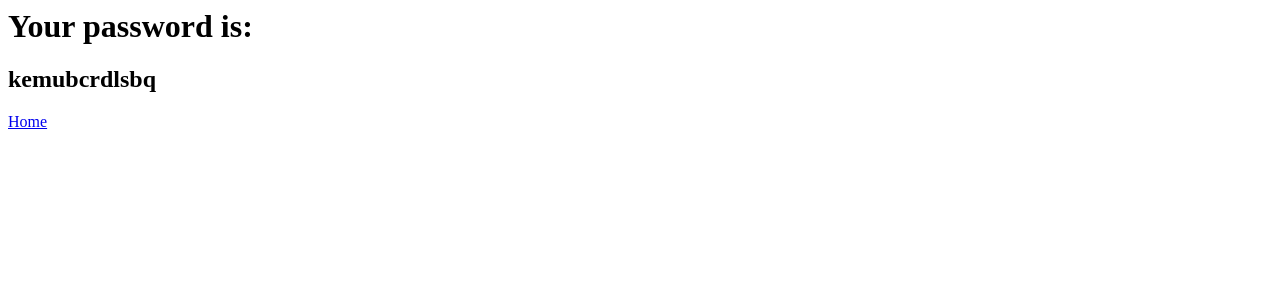
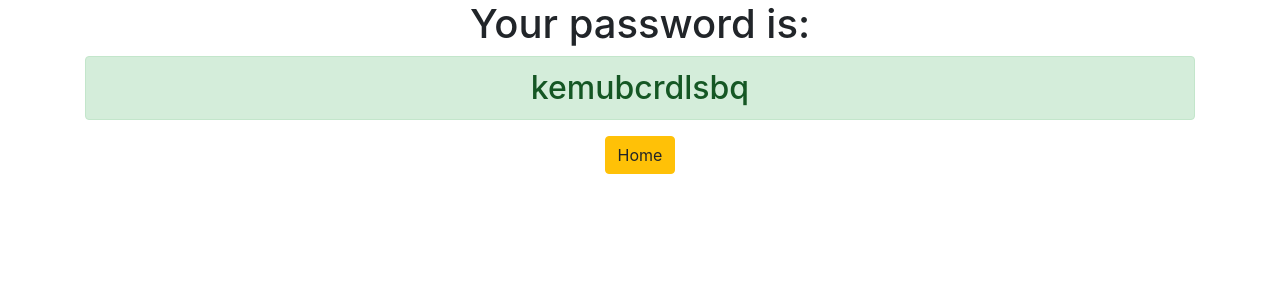
Before and after one commit to umichAxelintheloop/NextGenerator, a Django app: page /genPassword/ in a window 1280 px wide. Shown: the top 300 px of the page. Run offline with Django 5.2, Linux system fonts and the light colour scheme.

Commit message:
Adding customization to buttons and centering web-page

```diff
--- a/NextGenerator/gen/templates/gen/password.html
+++ b/NextGenerator/gen/templates/gen/password.html
@@ -1,3 +1,9 @@
-<h1>Your password is:</h1>
-<h2>{{ password }}</h2>
-<a href="{% url 'home' %}">Home</a>
+<link rel="stylesheet" href="https://cdn.jsdelivr.net/npm/bootstrap@4.4.1/dist/css/bootstrap.min.css" integrity="sha384-Vkoo8x4CGsO3+Hhxv8T/Q5PaXtkKtu6ug5TOeNV6gBiFeWPGFN9MuhOf23Q9Ifjh" crossorigin="anonymous">
+
+<div class="container text-center">
+
+    <h1>Your password is:</h1>
+    <h2 class="alert alert-success">{{ password }}</h2>
+    <a href="{% url 'home' %}" class="btn btn-warning">Home</a>
+
+</div>
```
Also changed, not shown: NextGenerator/gen/templates/gen/home.html (+7 -3 lines).
